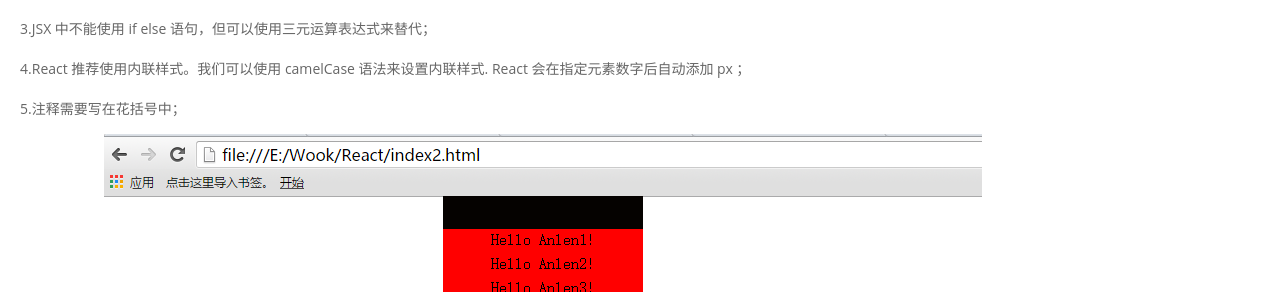
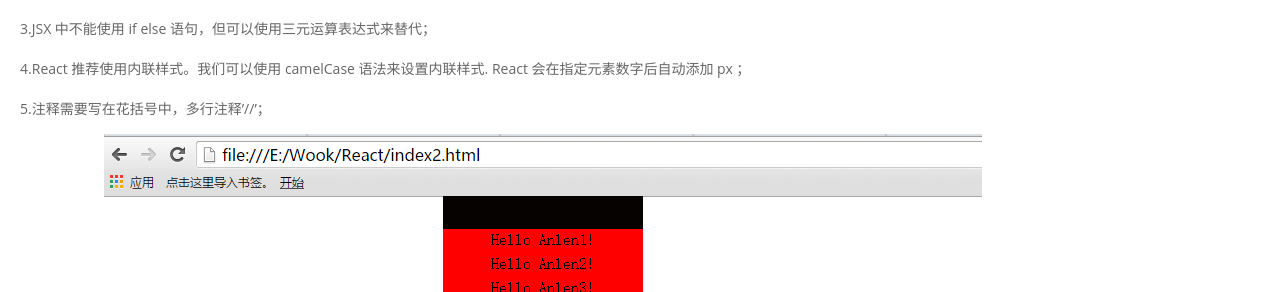
Before and after one commit to wangjiaoxia/wangjiaoxia.github.io, a Jekyll site: the page built from _posts/17-03-03-reactjs.markdown, in a window 1280 px wide and 900 px high, scrolled down 2877 px. Shown: the part 161-453 px from the top of the window. Built offline with Jekyll 4.4.1, drawn with Linux system fonts in a browser that asks for light colours; comment, search, counter and statistics services are not loaded.

Commit message:
add change

```diff
--- a/_posts/17-03-03-reactjs.markdown
+++ b/_posts/17-03-03-reactjs.markdown
@@ -136,7 +136,7 @@ React 使用 JSX 来替代常规的 JavaScript。HTML 语言直接写在 JavaScr
 
 4.React 推荐使用内联样式。我们可以使用 camelCase 语法来设置内联样式. React 会在指定元素数字后自动添加 px ；
 
-5.注释需要写在花括号中；
+5.注释需要写在花括号中，多行注释'//'；
 
 输出结果为：![img react](/img/170303/react-2.png)
 
```
